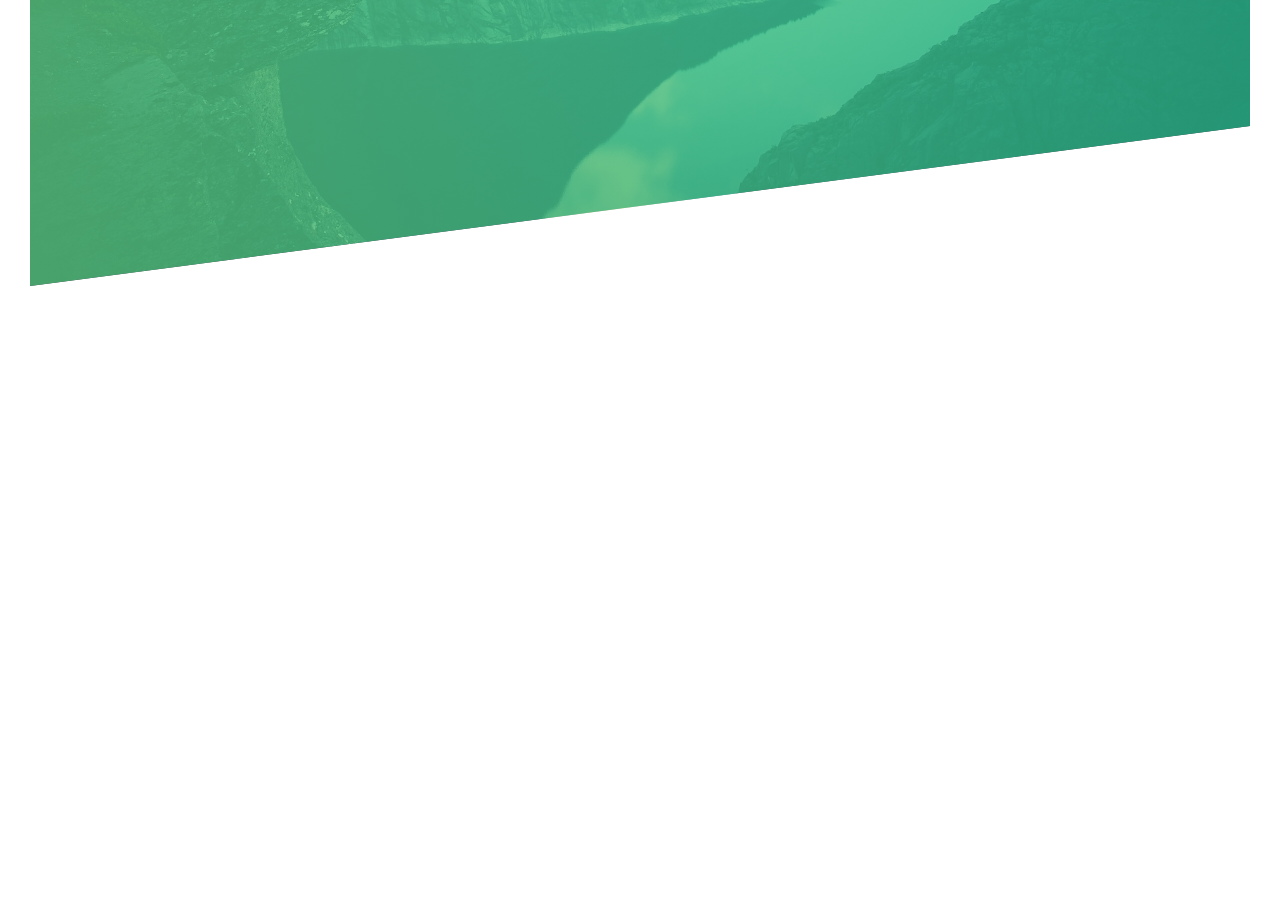
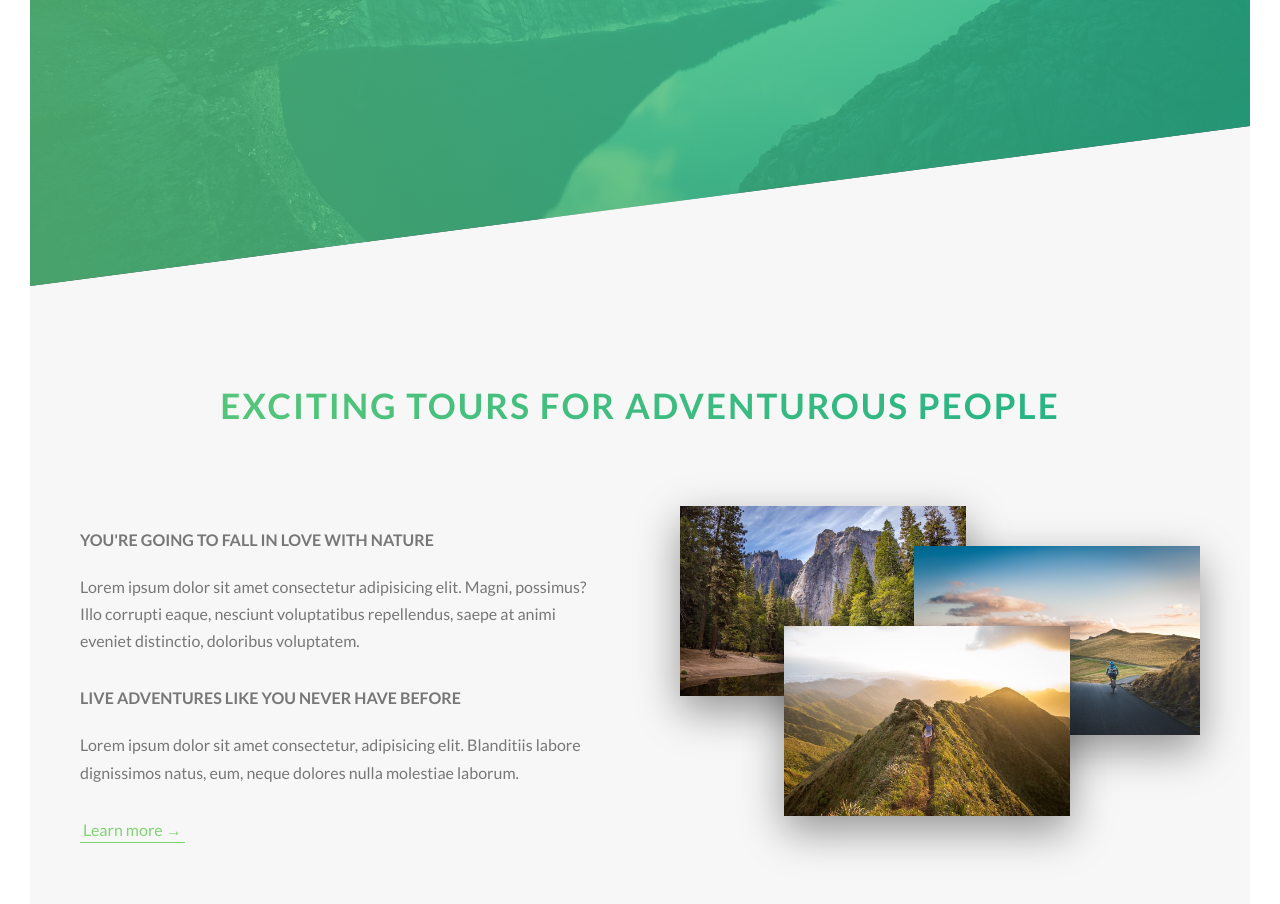
Before and after one commit to iamlearning1/css-refresh, a website: page travel-lp/index.html in a window 1280 px wide. Shown: the part 504-1408 px from the top of the page. Before the commit the page ends 820 px from the top, so only its background shows below. Drawn offline with Linux system fonts and the light colour scheme.

Commit message:
update html

```diff
--- a/travel-lp/css/style.css
+++ b/travel-lp/css/style.css
@@ -9,12 +9,6 @@ html {
   font-size: 62.5%; }
 
 body {
-  font-family: 'Lato', sans-serif;
-  font-weight: 400;
-  font-size: 1.6rem;
-  line-height: 1.7;
-  color: #777;
-  padding: 3rem;
   box-sizing: border-box; }
 
 @keyframes moveInLeft {
@@ -45,6 +39,14 @@ body {
     opacity: 1;
     transform: translate(0); } }
 
+body {
+  font-family: 'Lato', sans-serif;
+  font-weight: 400;
+  font-size: 1.6rem;
+  line-height: 1.7;
+  color: #777;
+  padding: 3rem; }
+
 .heading-primary {
   color: #fff;
   text-transform: uppercase;
@@ -62,6 +64,42 @@ body {
     font-weight: 700;
     letter-spacing: 1.75rem;
     animation: moveInRight 1s ease-out; }
+
+.heading-secondary {
+  font-size: 3.5rem;
+  font-weight: 700;
+  text-transform: uppercase;
+  background-image: linear-gradient(to right, #55c57a, #28b485);
+  display: inline-block;
+  background-clip: text;
+  color: transparent;
+  letter-spacing: 2px;
+  transition: all 0.2s; }
+  .heading-secondary:hover {
+    transform: skewY(2deg) skewX(15deg) scale(1.1);
+    text-shadow: 0.5rem 1rem 2rem rgba(0, 0, 0, 0.2); }
+
+.heading-tertiary {
+  font-size: 1.6rem;
+  font-weight: 700;
+  text-transform: uppercase; }
+
+.paragraph {
+  font-size: 1.6rem; }
+  .paragraph:not(:last-child) {
+    margin-bottom: 3rem; }
+
+.u-center-text {
+  text-align: center; }
+
+.mb-8 {
+  margin-bottom: 8rem; }
+
+.mb-2 {
+  margin-bottom: 2rem; }
+
+.mb-4 {
+  margin-bottom: 4rem; }
 
 .btn:link, .btn:visited {
   text-transform: uppercase;
@@ -104,6 +142,52 @@ body {
 .btn--animated {
   animation: moveInBottom 500ms ease-out 750ms backwards; }
 
+.btn-text:link, .btn-text:visited {
+  color: #7ed56f;
+  display: inline;
+  text-decoration: none;
+  border-bottom: 1px solid #7ed56f;
+  padding: 3px;
+  font-size: 1.6rem;
+  transition: all 0.2s;
+  cursor: pointer; }
+
+.btn-text:hover {
+  background-color: #7ed56f;
+  color: #fff;
+  box-shadow: 0 1rem 2rem rgba(0, 0, 0, 0.15);
+  transform: translateY(-4px); }
+
+.btn-text:active {
+  box-shadow: 0 0.5rem 1rem rgba(0, 0, 0, 0.15);
+  transform: translateY(0); }
+
+.composition {
+  position: relative; }
+  .composition__photo {
+    width: 55%;
+    box-shadow: 0 1.5rem 4rem rgba(0, 0, 0, 0.4);
+    position: absolute;
+    z-index: 10;
+    transition: all 0.2s;
+    outline-offset: 2rem; }
+    .composition__photo--p1 {
+      left: 0;
+      top: -2rem; }
+    .composition__photo--p2 {
+      right: 0;
+      top: 2rem; }
+    .composition__photo--p3 {
+      left: 20%;
+      top: 10rem; }
+    .composition__photo:hover {
+      outline: 1.5rem solid #28b485;
+      transform: scale(1.05) translateY(-0.5rem);
+      box-shadow: 0 2.5rem 4rem rgba(0, 0, 0, 0.5);
+      z-index: 20; }
+  .composition:hover .composition__photo:not(:hover) {
+    transform: scale(0.95); }
+
 .header {
   height: 95vh;
   background-image: linear-gradient(to right, rgba(85, 197, 122, 0.8), rgba(40, 180, 133, 0.8)), url("../img/hero.jpg");
@@ -123,20 +207,29 @@ body {
     left: 50%;
     transform: translate(-50%, -50%);
     text-align: center; }
-    .header__text-box .heading-primary {
-      color: #fff;
-      text-transform: uppercase;
-      backface-visibility: hidden;
-      margin-bottom: 5rem; }
-      .header__text-box .heading-primary--main {
-        display: block;
-        font-size: 6rem;
-        font-weight: 400;
-        letter-spacing: 3.5rem;
-        animation: moveInLeft 1s ease-out; }
-      .header__text-box .heading-primary--sub {
-        display: block;
-        font-size: 2rem;
-        font-weight: 700;
-        letter-spacing: 1.75rem;
-        animation: moveInRight 1s ease-out; }
+
+.row {
+  max-width: 114rem;
+  margin: 0 auto; }
+  .row:not(:last-child) {
+    margin-bottom: 8rem; }
+  .row:after {
+    content: "";
+    display: table;
+    clear: both; }
+  .row [class^='col-'] {
+    float: left;
+    padding: 1rem; }
+    .row [class^='col-']:not(:last-child) {
+      margin-right: 6rem; }
+  .row .col-1-of-2 {
+    width: calc((100% - 6rem) / 2); }
+  .row .col-1-of-3 {
+    width: calc((100% - 2 * 6rem) / 3); }
+  .row .col-2-of-3 {
+    width: calc(2 * ((100% - 2 * 6rem) / 3) + 6rem); }
+
+.section-about {
+  background-color: #f7f7f7;
+  padding: 25rem 0;
+  margin-top: -20vh; }
--- a/travel-lp/index.html
+++ b/travel-lp/index.html
@@ -30,5 +30,72 @@
         <a href="#" class="btn btn--white btn--animated">Discover our tours</a>
       </div>
     </header>
+
+    <main>
+      <section class="section-about">
+        <div class="u-center-text mb-8">
+          <h2 class="heading-secondary">
+            Exciting tours for adventurous people
+          </h2>
+        </div>
+
+        <div class="row">
+          <div class="col-1-of-2">
+            <h3 class="heading-tertiary mb-2">
+              You're going to fall in love with nature
+            </h3>
+            <p class="paragraph">
+              Lorem ipsum dolor sit amet consectetur adipisicing elit. Magni,
+              possimus? Illo corrupti eaque, nesciunt voluptatibus repellendus,
+              saepe at animi eveniet distinctio, doloribus voluptatem.
+            </p>
+
+            <h3 class="heading-tertiary mb-2">
+              Live adventures like you never have before
+            </h3>
+            <p class="paragraph">
+              Lorem ipsum dolor sit amet consectetur, adipisicing elit.
+              Blanditiis labore dignissimos natus, eum, neque dolores nulla
+              molestiae laborum.
+            </p>
+
+            <a href="" class="btn-text"> Learn more &rarr;</a>
+          </div>
+          <div class="col-1-of-2">
+            <div class="composition">
+              <img
+                src="img/nat-1-large.jpg"
+                alt="Photo 1"
+                class="composition__photo composition__photo--p1"
+              /><img
+                src="img/nat-2-large.jpg"
+                alt="Photo 2"
+                class="composition__photo composition__photo--p2"
+              /><img
+                src="img/nat-3-large.jpg"
+                alt="Photo 3"
+                class="composition__photo composition__photo--p3"
+              />
+            </div>
+          </div>
+        </div>
+      </section>
+    </main>
+
+    <!-- <section class="grid-test">
+      <div class="row">
+        <div class="col-1-of-2">Col 1 of 2</div>
+        <div class="col-1-of-2">Col 1 of 2</div>
+      </div>
+      <div class="row">
+        <div class="col-1-of-3">Col 1 of 3</div>
+        <div class="col-1-of-3">Col 1 of 3</div>
+        <div class="col-1-of-3">Col 1 of 3</div>
+      </div>
+      <div class="row">
+        <div class="col-1-of-3">Col 1 of 3</div>
+        <div class="col-2-of-3">Col 2 of 3</div>
+      </div>
+    </section> -->
   </body>
 </html>
```
